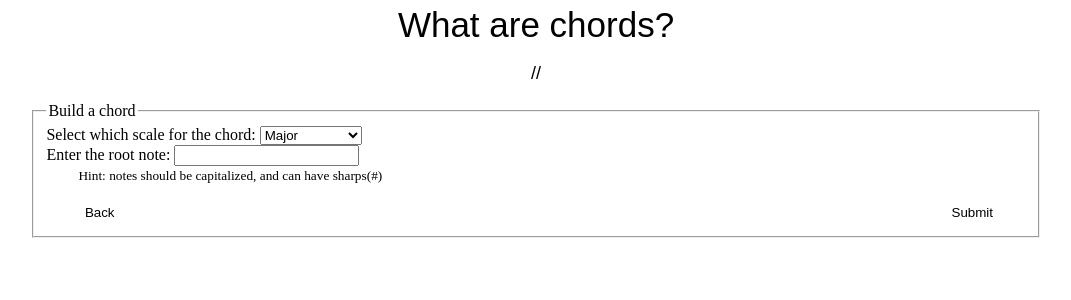
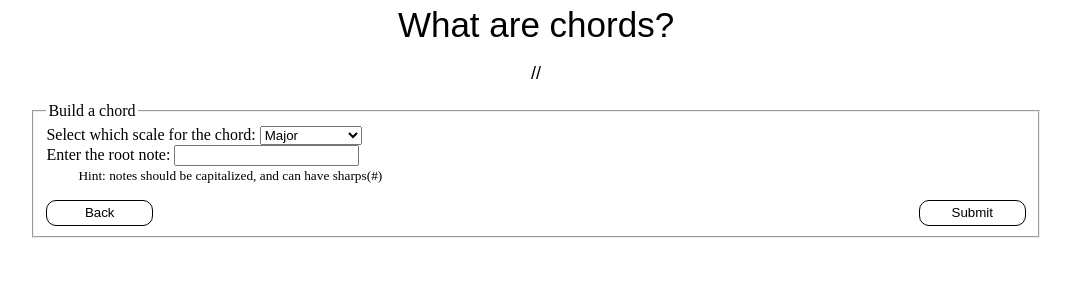
Before and after one commit to anthonyc1/MusicMentorApp, a Flask app: page /buildchord in a window 1280 px wide. Shown: the part 184-484 px from the top of the page, without its empty margins (104-1175 px from the left). Run offline with Flask 2, Linux system fonts and the light colour scheme.

Commit message:
fix button design

```diff
--- a/static/style.css
+++ b/static/style.css
@@ -46,13 +46,14 @@ form {
 	max-width: 80%;
 	margin-right: auto;
 	margin-left: auto;
-	margin-bottom: 60px;
+	margin-bottom: 80px;
 }
 
 input[type=submit] {
 	width:8em;
 	height: 2em;
-	border:none;
+	border-radius: 10px;
+	border:1px solid black;
 	background-color: white;
 	float:right;
 }
@@ -60,7 +61,8 @@ input[type=submit] {
 button[id=back] {
 	width:8em;
 	height: 2em;
-	border:none;
+	border-radius: 10px;
+	border: 1px solid black;
 	background-color: white;
 	float:left;
 }
@@ -83,7 +85,7 @@ button[id=back] {
 	margin-bottom: 40px;
 }
 table {
-	padding: 15px;
+	padding: 2em;
 	border-collapse: collapse;
 	margin-right: auto;
 	margin-left: auto;
@@ -92,8 +94,11 @@ table {
 th, td {
 	border: 1px solid #ddd;
 	text-align: left;
+	font-family: sans-serif;
+	font-size: 14px;
+	padding: 2em;
 }
 
 #result {
-	height: 20px;
+	height: 80px;
 }
```
